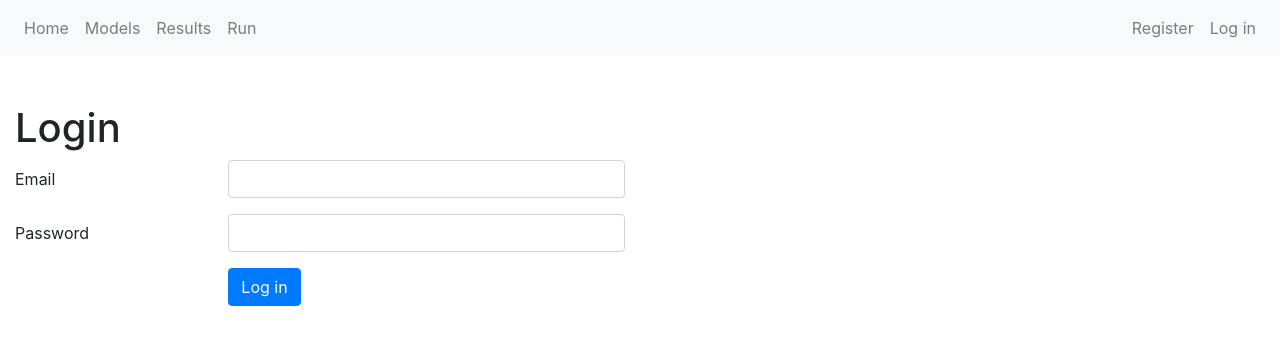
After one commit to gkond/ecomod, a Flask app: page /login in a window 1280 px wide. The commit adds this page. Shown: the top 345 px of the page. Run offline with Flask 2, Linux system fonts and the light colour scheme; some libraries are stand-ins or nearby versions.

Commit message:
login, register

```diff
--- a/app.py
+++ b/app.py
@@ -1,11 +1,14 @@
-from flask import Flask, render_template, request
+from flask import Flask, render_template, request, redirect, url_for, session
 from flask_bootstrap import Bootstrap
 from flask_wtf import FlaskForm
+from flask_login import LoginManager, current_user, login_user, logout_user, UserMixin
+from werkzeug.security import generate_password_hash, check_password_hash
 from wtforms import IntegerField, FloatField, DateField, SelectField, \
-    SelectMultipleField, FieldList, FormField, validators
+    SelectMultipleField, FieldList, FormField, StringField, PasswordField, validators
 from datetime import datetime
 import os.path
 import json
+import redis
 import re
 import pprint
 
@@ -15,6 +18,73 @@ app = Flask(__name__)
 app.config['SECRET_KEY'] = 'secret'
 app.jinja_env.filters['json_pretty'] = lambda value: json.dumps(value, sort_keys=True, indent=4)
 Bootstrap(app)
+
+db = redis.Redis('localhost')
+
+
+class User(UserMixin):
+    user_id = ''
+    email = ''
+    password_hash = ''
+
+    def get_id(self):
+        return self.user_id
+
+
+def db_init():
+    db.flushdb()
+    auth_init()
+    auth_add_user('gleb.kondratenko@skybonds.com', 'pwd')
+
+
+def auth_init():
+    db.set('user:ids', '0')
+
+
+def auth_add_user(email, password):
+    user_id = db.incr('user:ids')
+    db.hset('user:emails', email, user_id)
+    db.hmset('user:%s' % user_id, {
+        'user_id': user_id,
+        'email': email,
+        'password_hash': password
+    })
+    return auth_get_user_by_id(user_id)
+
+
+def auth_get_user_by_email(email):
+    user_id = db.hget('user:emails', email)
+    if not user_id:
+        return None
+    return auth_get_user_by_id(user_id)
+
+
+def auth_get_user_by_id(user_id):
+    key = 'user:%s' % user_id
+    if db.hlen(key) == 0:
+        return None
+    user_data = db.hgetall(key)
+    user = User()
+    user.user_id = user_data['user_id']
+    user.email = user_data['email']
+    user.password_hash = generate_password_hash(user_data['password_hash'])
+    return user
+
+
+def auth_check_password(user, password):
+    print('auth_check_password', user.password_hash, password)
+    return check_password_hash(user.password_hash, password)
+
+
+db_init()
+
+login_manager = LoginManager(app)
+login_manager.login_view = 'view_login'
+
+
+@login_manager.user_loader
+def load_user(user_id):
+    return auth_get_user_by_id(user_id)
 
 
 def load_json(name):
@@ -372,5 +442,81 @@ def view_run_history():
     return render_template('run_history.html', history=history)
 
 
+class RegisterForm(FlaskForm):
+    email = StringField('Email', [validators.required()])
+    password = PasswordField('Password', [validators.required()])
+
+    def __init__(self, *args, **kwargs):
+        FlaskForm.__init__(self, *args, **kwargs)
+        self.user = None
+
+    def validate(self):
+        rv = FlaskForm.validate(self)
+        if not rv:
+            return False
+
+        user = auth_get_user_by_email(self.email.data)
+        if user:
+            self.password.errors.append('Email already registered')
+            return False
+
+        if len(self.password.data) < 8:
+            self.password.errors.append('Password should be at least 8 characters long')
+            return False
+
+        self.user = auth_add_user(self.email.data, self.password.data)
+        return True
+
+
+class LoginForm(FlaskForm):
+    email = StringField('Email', [validators.required()])
+    password = PasswordField('Password', [validators.required()])
+
+    def __init__(self, *args, **kwargs):
+        FlaskForm.__init__(self, *args, **kwargs)
+        self.user = None
+
+    def validate(self):
+        rv = FlaskForm.validate(self)
+        if not rv:
+            return False
+
+        user = auth_get_user_by_email(self.email.data)
+        if not user or not auth_check_password(user, self.password.data):
+            self.password.errors.append('Invalid email or password')
+            return False
+
+        self.user = user
+        return True
+
+
+@app.route('/register', methods=['GET', 'POST'])
+def view_register():
+    if current_user.is_authenticated:
+        return redirect(url_for('view_home'))
+    register_form = RegisterForm()
+    if register_form.validate_on_submit():
+        login_user(register_form.user, remember=True)
+        return redirect(url_for('view_home'))
+    return render_template('register.html', form=register_form)
+
+
+@app.route('/login', methods=['GET', 'POST'])
+def view_login():
+    if current_user.is_authenticated:
+        return redirect(url_for('view_home'))
+    login_form = LoginForm()
+    if login_form.validate_on_submit():
+        login_user(login_form.user, remember=True)
+        return redirect(url_for('view_home'))
+    return render_template('login.html', form=login_form)
+
+
+@app.route('/logout')
+def view_logout():
+    logout_user()
+    return redirect(url_for('view_home'))
+
+
 if __name__ == '__main__':
     app.run()
--- a/templates/base.html
+++ b/templates/base.html
@@ -19,8 +19,15 @@
 </head>
 <body>
 <nav class="navbar navbar-expand-lg navbar-light bg-light">
+    <button class="navbar-toggler" type="button" data-toggle="collapse" data-target="#navbarSupportedContent"
+            aria-controls="navbarSupportedContent" aria-expanded="false" aria-label="Toggle navigation">
+        <span class="navbar-toggler-icon"></span>
+    </button>
     <div class="collapse navbar-collapse" id="navbarSupportedContent">
         <ul class="navbar-nav mr-auto">
+            <li class="nav-item">
+                <a class="nav-link" href="/">Home</a>
+            </li>
             <li class="nav-item">
                 <a class="nav-link" href="/models">Models</a>
             </li>
@@ -31,6 +38,26 @@
                 <a class="nav-link" href="/run">Run</a>
             </li>
         </ul>
+        {% if current_user.user_id %}
+            <div class="dropdown">
+                <button class="btn btn-light dropdown-toggle" type="button" id="dropdownMenuButton"
+                        data-toggle="dropdown" aria-haspopup="true" aria-expanded="false">
+                    {{ current_user.email }}
+                </button>
+                <div class="dropdown-menu dropdown-menu-right" aria-labelledby="dropdownMenuButton">
+                    <a class="dropdown-item" href="/logout">Log out</a>
+                </div>
+            </div>
+        {% else %}
+            <ul class="navbar-nav">
+                <li class="nav-item">
+                    <a class="nav-link" href="/register">Register</a>
+                </li>
+                <li class="nav-item">
+                    <a class="nav-link" href="/login">Log in</a>
+                </li>
+            </ul>
+        {% endif %}
     </div>
 </nav>
 <div class="container-fluid my-5">
--- /dev/null
+++ b/templates/login.html
@@ -0,0 +1,34 @@
+{% extends "base.html" %}
+
+{% macro auth_field(field) %}
+    <div class="form-group row">
+        <label for="{{ field.name }}" class="col-4 col-form-label">{{ field.label.text }}</label>
+        <div class="col-8">
+            {{ field(class_='form-control', **kwargs)|safe }}
+            {% for error in field.errors %}
+                <div class="alert alert-danger mt-2">{{ error }}</div>
+            {% endfor %}
+        </div>
+    </div>
+{% endmacro %}
+
+{% block title %}Login{% endblock %}
+
+{% block content %}
+    <h1>Login</h1>
+    <form method="post" action="/login">
+        <div class="row">
+            <div class="col-6">
+                {{ auth_field(form.email) }}
+                {{ auth_field(form.password) }}
+                <div class="form-group row">
+                    <div class="col-4"></div>
+                    <div class="col-8">
+                        <button type="submit" class="btn btn-primary">Log in</button>
+                    </div>
+                </div>
+                {{ form.hidden_tag() }}
+            </div>
+        </div>
+    </form>
+{% endblock %}
```
Also changed, not shown: templates/register.html (added, +34 -0 lines).
